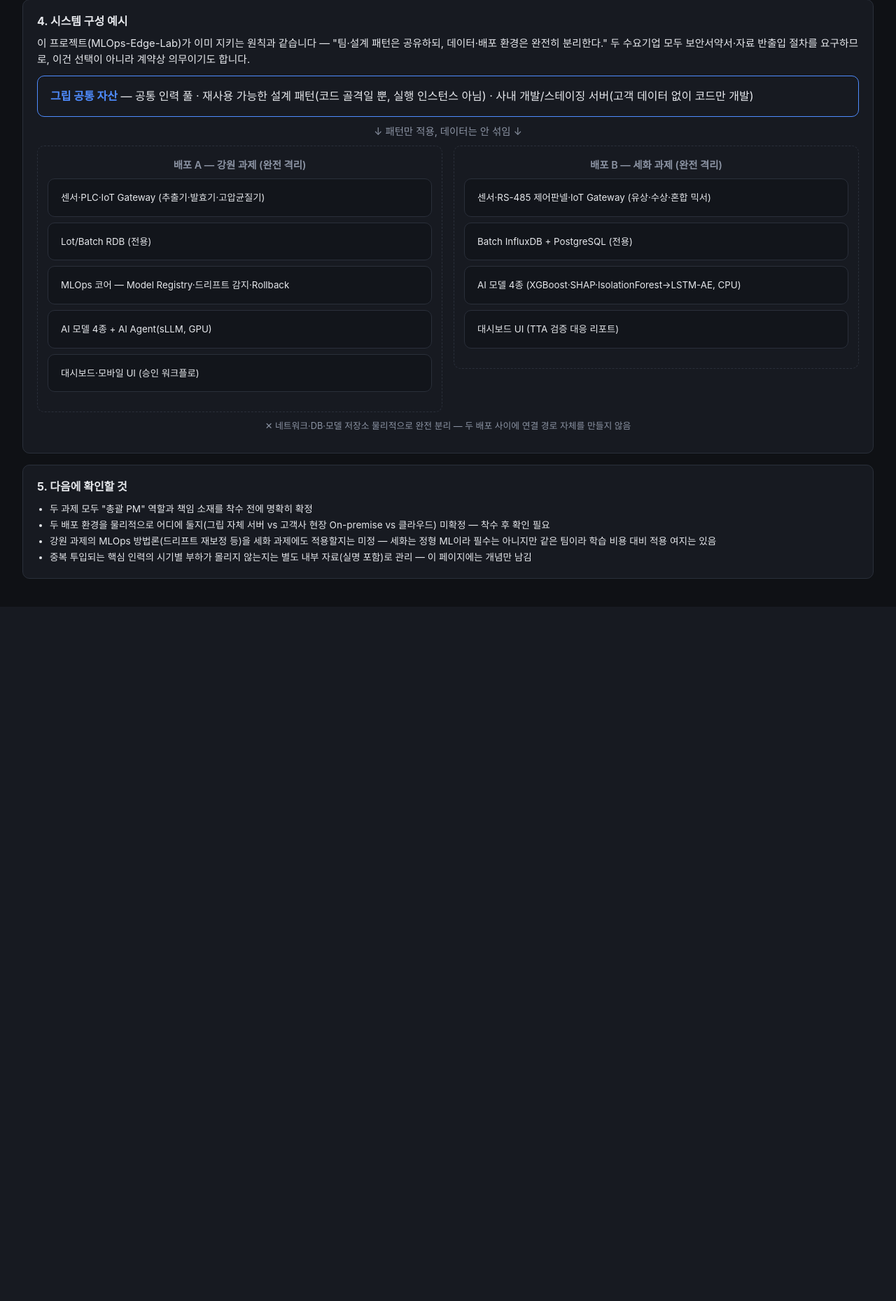
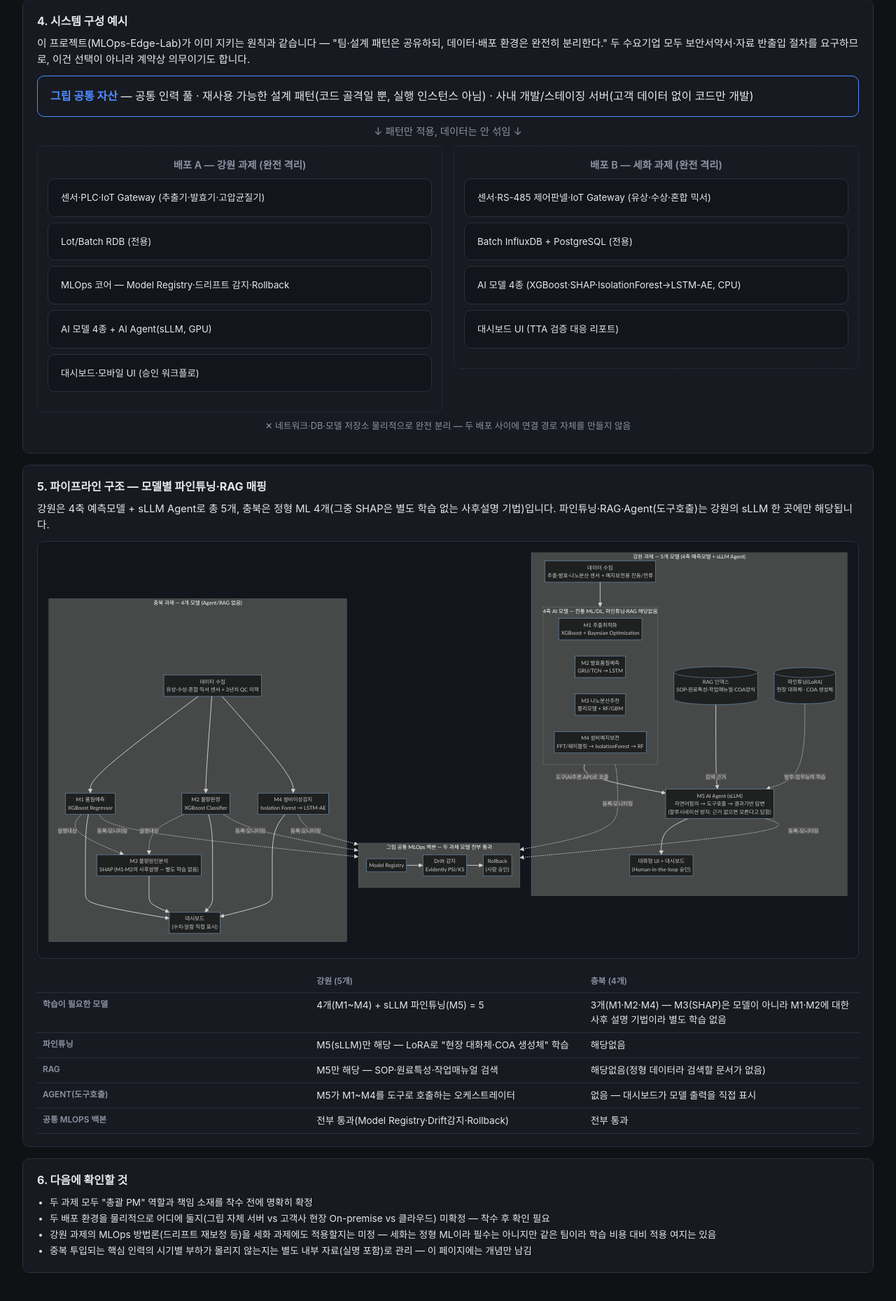
Before and after one commit to grib-arws-bot/mlops-edge-lab, a FastAPI app: page /cosmetics-ax-plan in a window 1280 px wide; the page is wider, and only the part inside the window is pictured. Shown: the part 1381-3240 px from the top of that part at 70% size. Before the commit the page ends 2208 px from the top of that part, so only its background shows below. Run offline with FastAPI, Linux system fonts and the light colour scheme.

Commit message:
화장품 AX 기획 페이지 — 모델별 파인튜닝·RAG 매핑 개념도 추가
강원(4축 예측모델+sLLM Agent=5개)과 충북(정형ML 4개, SHAP은 별도 학습
없는 사후설명 기법) 각각을 파이프라인 단계에 매핑한 mermaid 다이어그램과
요약 표 추가. 파인튜닝·RAG·Agent 도구호출은 강원의 sLLM 한 곳에만
해당된다는 점을 표로 명확히 함.

Co-Authored-By: Claude Sonnet 5 <noreply@anthropic.com>

```diff
--- a/src/web/templates/cosmetics_ax_plan.html
+++ b/src/web/templates/cosmetics_ax_plan.html
@@ -112,7 +112,68 @@
 </div>
 
 <div class="card">
-  <strong>5. 다음에 확인할 것</strong>
+  <strong>5. 파이프라인 구조 — 모델별 파인튜닝·RAG 매핑</strong>
+  <div class="why">강원은 4축 예측모델 + sLLM Agent로 총 5개, 충북은 정형 ML 4개(그중 SHAP은 별도 학습 없는 사후설명 기법)입니다. 파인튜닝·RAG·Agent(도구호출)는 강원의 sLLM 한 곳에만 해당됩니다.</div>
+  <div class="mermaid" style="margin-top:12px; background:#12151b; border:1px solid var(--border); border-radius:10px; padding:12px;">
+flowchart TB
+    subgraph GW["강원 과제 — 5개 모델 (4축 예측모델 + sLLM Agent)"]
+        direction TB
+        GWDATA["데이터 수집&lt;br/&gt;추출·발효·나노분산 센서 + 예지보전용 진동/전류"]
+
+        subgraph GWMODELS["4축 AI 모델 — 전통 ML/DL, 파인튜닝·RAG 해당없음"]
+            GW1["M1 추출최적화&lt;br/&gt;XGBoost + Bayesian Optimization"]
+            GW2["M2 발효품질예측&lt;br/&gt;GRU/TCN → LSTM"]
+            GW3["M3 나노분산추천&lt;br/&gt;물리모델 + RF/GBM"]
+            GW4["M4 설비예지보전&lt;br/&gt;FFT/웨이블릿 → IsolationForest → RF"]
+        end
+
+        GWRAG[("RAG 인덱스&lt;br/&gt;SOP·원료특성·작업매뉴얼·COA양식")]
+        GWFT[("파인튜닝(LoRA)&lt;br/&gt;현장 대화체 · COA 생성체")]
+
+        GW5["M5 AI Agent (sLLM)&lt;br/&gt;자연어질의 → 도구호출 → 결과기반 답변&lt;br/&gt;(할루시네이션 방지: 근거 없으면 모른다고 답함)"]
+
+        GWDATA --> GWMODELS
+        GWMODELS -- "도구(AI추론 API)로 호출" --> GW5
+        GWRAG -- "검색 근거" --> GW5
+        GWFT -. "말투·업무능력 학습" .-> GW5
+        GW5 --> GWUI["대화형 UI + 대시보드&lt;br/&gt;(Human-in-the-loop 승인)"]
+    end
+
+    subgraph CB["충북 과제 — 4개 모델 (Agent/RAG 없음)"]
+        direction TB
+        CBDATA["데이터 수집&lt;br/&gt;유상·수상·혼합 믹서 센서 + 3년치 QC 이력"]
+
+        CB1["M1 품질예측&lt;br/&gt;XGBoost Regressor"]
+        CB2["M2 불량판정&lt;br/&gt;XGBoost Classifier"]
+        CB3["M3 불량원인분석&lt;br/&gt;SHAP (M1·M2의 사후설명 — 별도 학습 없음)"]
+        CB4["M4 설비이상감지&lt;br/&gt;Isolation Forest → LSTM-AE"]
+
+        CBDATA --> CB1 & CB2 & CB4
+        CB1 & CB2 -.설명대상.-> CB3
+        CB1 & CB2 & CB3 & CB4 --> CBUI["대시보드&lt;br/&gt;(수치·알람 직접 표시)"]
+    end
+
+    subgraph SHARED["그립 공통 MLOps 백본 — 두 과제 모델 전부 통과"]
+        REG["Model Registry"] --> DRIFT["Drift 감지&lt;br/&gt;Evidently PSI/KS"] --> ROLL["Rollback&lt;br/&gt;(사람 승인)"]
+    end
+
+    GWMODELS -.등록·모니터링.-> SHARED
+    GW5 -.등록·모니터링.-> SHARED
+    CB1 & CB2 & CB4 -.등록·모니터링.-> SHARED
+  </div>
+
+  <table class="plan-table" style="margin-top:16px;">
+    <tr><th></th><th>강원 (5개)</th><th>충북 (4개)</th></tr>
+    <tr><th>학습이 필요한 모델</th><td>4개(M1~M4) + sLLM 파인튜닝(M5) = 5</td><td>3개(M1·M2·M4) — M3(SHAP)은 모델이 아니라 M1·M2에 대한 사후 설명 기법이라 별도 학습 없음</td></tr>
+    <tr><th>파인튜닝</th><td>M5(sLLM)만 해당 — LoRA로 "현장 대화체·COA 생성체" 학습</td><td>해당없음</td></tr>
+    <tr><th>RAG</th><td>M5만 해당 — SOP·원료특성·작업매뉴얼 검색</td><td>해당없음(정형 데이터라 검색할 문서가 없음)</td></tr>
+    <tr><th>Agent(도구호출)</th><td>M5가 M1~M4를 도구로 호출하는 오케스트레이터</td><td>없음 — 대시보드가 모델 출력을 직접 표시</td></tr>
+    <tr><th>공통 MLOps 백본</th><td>전부 통과(Model Registry·Drift감지·Rollback)</td><td>전부 통과</td></tr>
+  </table>
+</div>
+
+<div class="card">
+  <strong>6. 다음에 확인할 것</strong>
   <ul style="margin:8px 0 0; padding-left:18px; font-size:0.85rem; line-height:1.7;">
     <li>두 과제 모두 "총괄 PM" 역할과 책임 소재를 착수 전에 명확히 확정</li>
     <li>두 배포 환경을 물리적으로 어디에 둘지(그립 자체 서버 vs 고객사 현장 On-premise vs 클라우드) 미확정 — 착수 후 확인 필요</li>
@@ -120,4 +181,9 @@
     <li>중복 투입되는 핵심 인력의 시기별 부하가 몰리지 않는지는 별도 내부 자료(실명 포함)로 관리 — 이 페이지에는 개념만 남김</li>
   </ul>
 </div>
+
+<script src="https://cdn.jsdelivr.net/npm/mermaid@10.9.1/dist/mermaid.min.js"></script>
+<script>
+  mermaid.initialize({ startOnLoad: true, theme: 'dark' });
+</script>
 {% endblock %}
```
